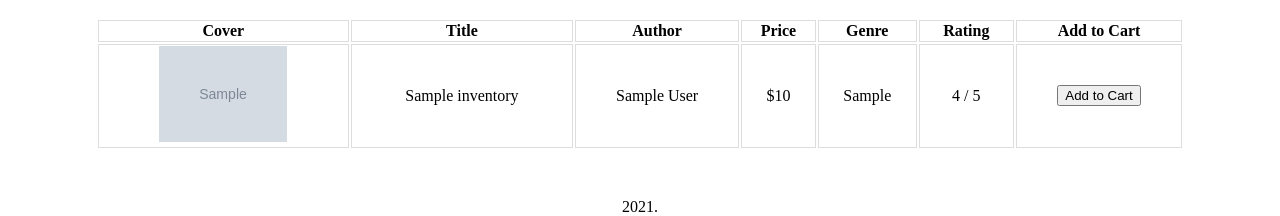
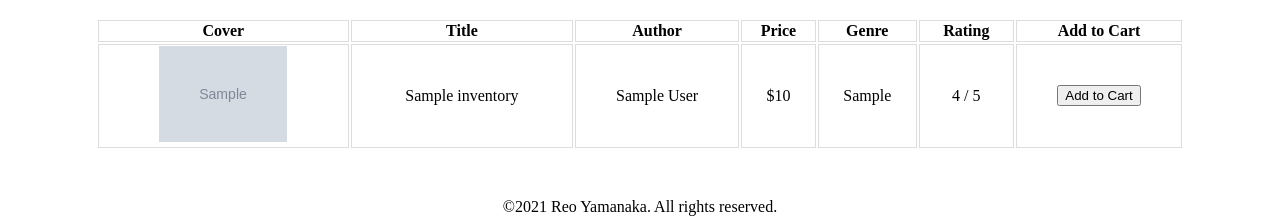
Before and after one commit to reoyamanaka/bookstore, a PHP site: page / in a window 1280 px wide. Shown: the part 1452-1668 px from the top of the page. Run offline with PHP 8.4, Linux system fonts and the light colour scheme; tables that the repository leaves empty or names only in its code hold one stand-in row (values such as "Sample post"); grey boxes marked "Sample" are stand-in pictures; data that the repository does not hold is empty.

Commit message:
added feature to automatically read and display current year

```diff
--- a/index.php
+++ b/index.php
@@ -106,7 +106,7 @@ $sumCount = getTotalCount();
     </div>
     <!-- all books end -->
 
-    <div class="year" id="new"><?php echo date("Y");?>.</div>
+    <div class="year" id="new">©<?php echo date("Y");?> Reo Yamanaka. All rights reserved.</div>
 
     <script src="./js/main.js"></script>
 </body>
```
